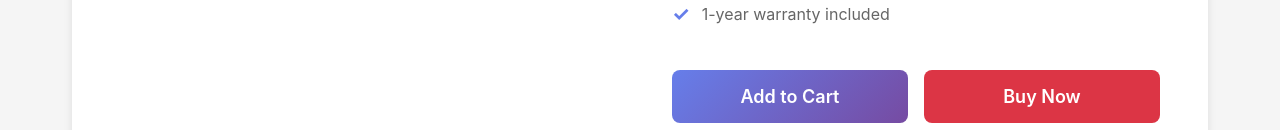
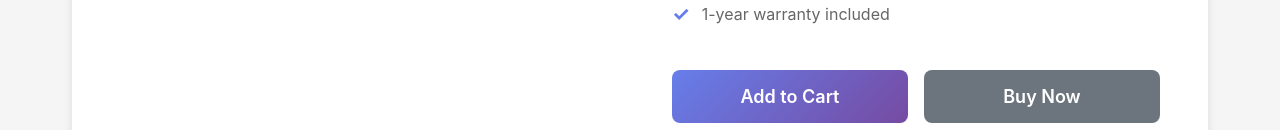
Before and after one commit to Avneet-Kaur-Rai/uifix-ai-demo, a React (Vite) app: page /products/1 in a window 1280 px wide. Shown: the part 822-952 px from the top of the page. Built offline with nearby package versions, Linux system fonts and the light colour scheme.

Commit message:
Updated Update ProductDetailPage.jsx

```diff
--- a/src/pages/ProductDetailPage/ProductDetailPage.jsx
+++ b/src/pages/ProductDetailPage/ProductDetailPage.jsx
@@ -108,7 +108,7 @@ const ProductDetailPage = () => {
                   Expected: variant="secondary" for proper CTA styling */}
               <Button
                 size="large"
-                variant="danger"
+                variant="secondary"
                 onClick={handleBuyNow}
                 disabled={!product.inStock}
                 fullWidth
```
